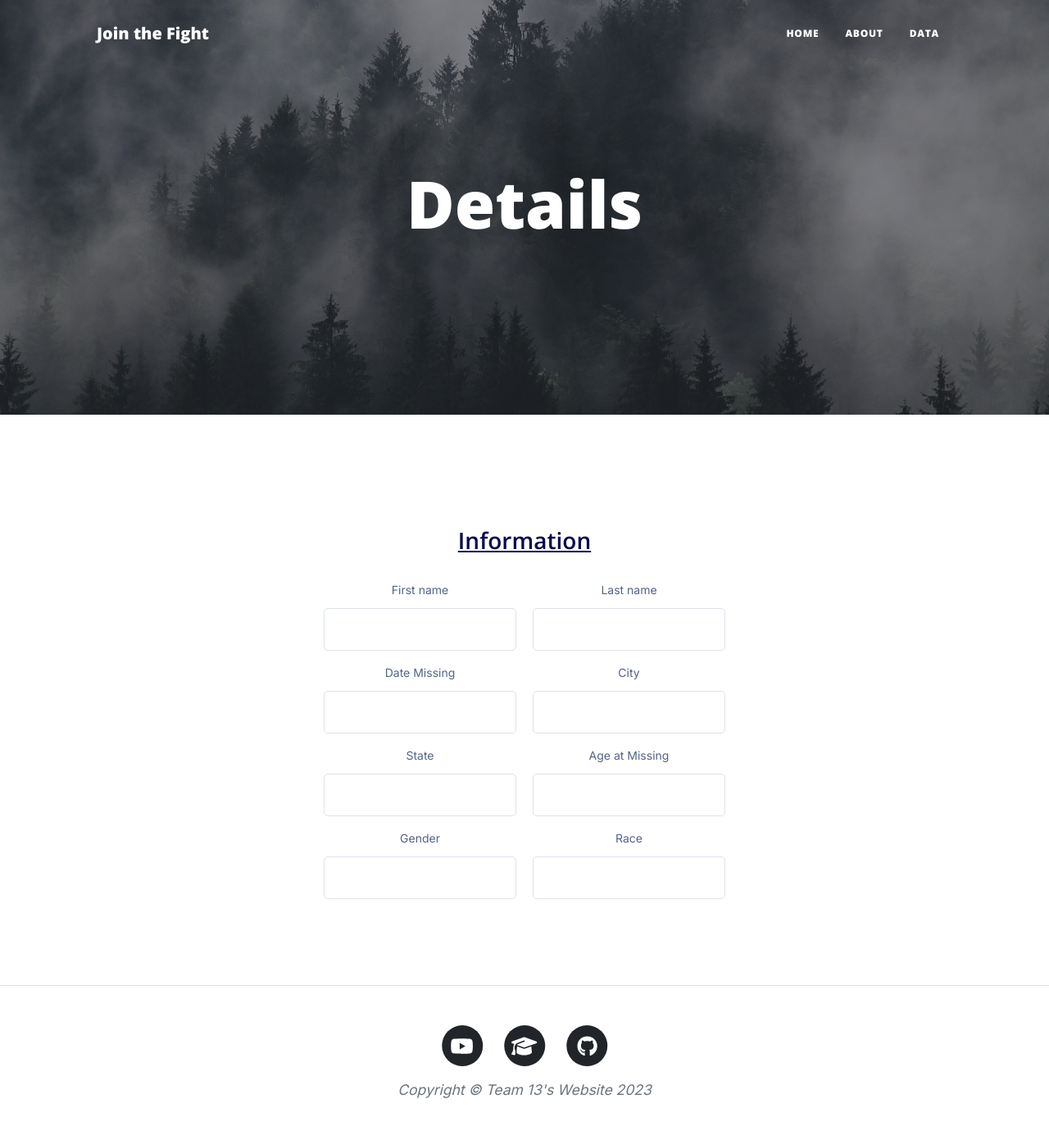
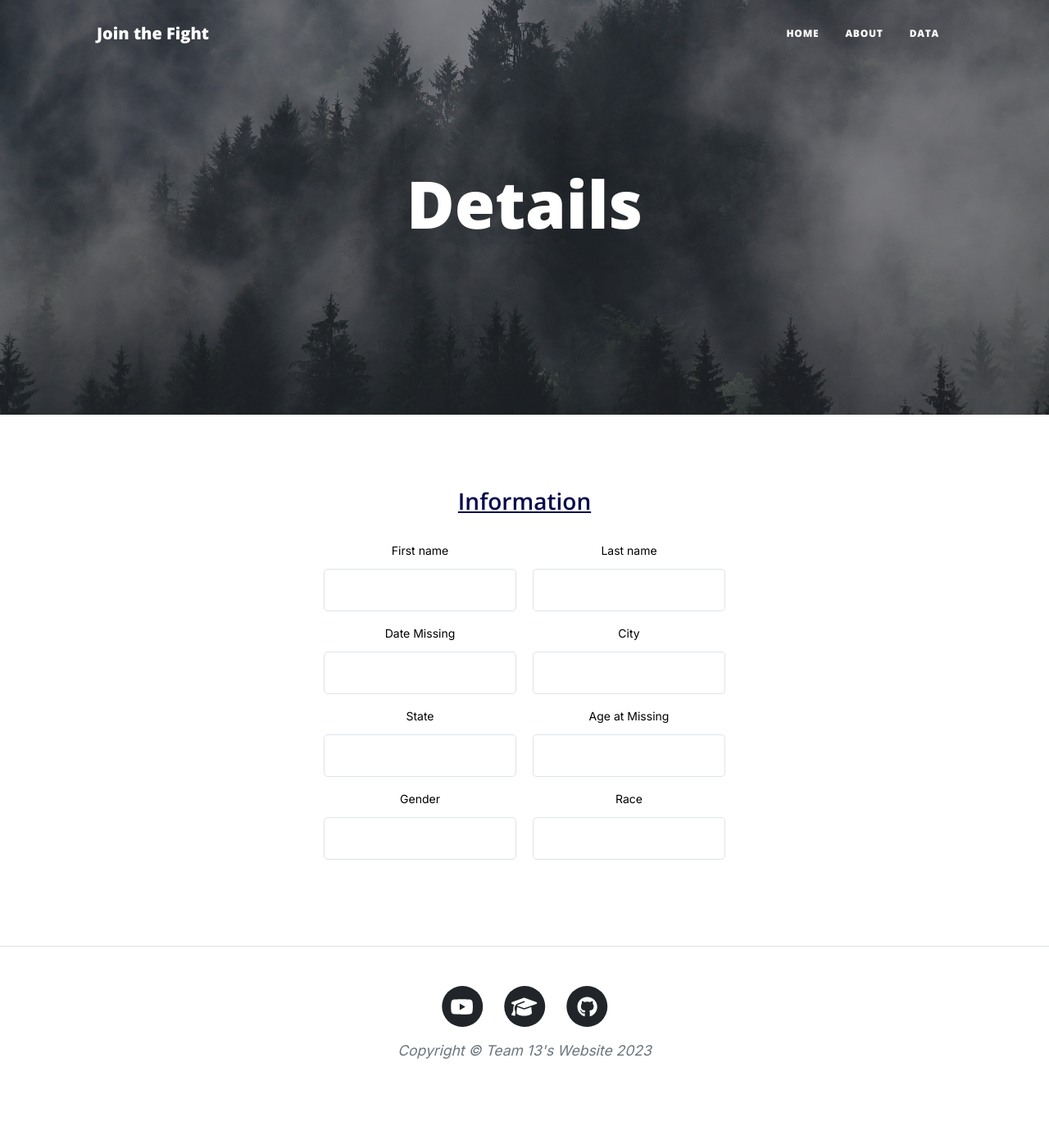
Before and after one commit to parkerwatts21/Team13MissingPersons, a Django app: template templates/personpages/detailPage.html in a window 1280 px wide. Shown: the whole page at 82% size. After the commit the page ends 1292 px from the top, so only its background shows below. Run offline with Django 3.2, Linux system fonts and the light colour scheme; the template is opened without the code that fills it, so the values that code supplies are empty; some libraries are stand-ins or nearby versions.

Commit message:
Updated Pages Spacing

```diff
--- a/templates/personpages/detailPage.html
+++ b/templates/personpages/detailPage.html
@@ -18,7 +18,7 @@ will take you to this page that displays that persons details in a form-->
     </div>
 </header>
 <!-- Main Content-->
-<div class="formbold-main-wrapper" style="text-align: center; padding-bottom: 50px;">
+<div class="formbold-main-wrapper" style="text-align: center; padding-bottom: 50px; padding-top: 0px;">
     <!-- Author: FormBold Team -->
     <!-- Learn More: https://formbold.com -->
     <div class="formbold-form-wrapper">
@@ -29,14 +29,14 @@ will take you to this page that displays that persons details in a form-->
           <p>
           </p>
         </div>
-        <div class="formbold-input-flex">
+        <div class="formbold-input-flex" >
           <div>
             <!-- Make sure to label each input -->
-            <label for="firstname" class="formbold-form-label">
+            <label for="firstname" class="formbold-form-label" style="color: black;">
               First name
             </label>
             <!-- Add an input box with the proper value -->
-            <input
+            <input style="color: black;"
               type="text"
               value="{{data.first_name}}"
               class="formbold-form-input"
@@ -44,9 +44,9 @@ will take you to this page that displays that persons details in a form-->
           </div>
           <div>
             <!-- Make sure to label each input -->
-            <label for="lastname" class="formbold-form-label"> Last name </label>
+            <label for="lastname" class="formbold-form-label" style="color: black;"> Last name </label>
             <!-- Add an input box with the proper value -->
-            <input
+            <input style="color: black;"
               type="text"
              value="{{data.last_name}}"
               class="formbold-form-input"
@@ -57,9 +57,9 @@ will take you to this page that displays that persons details in a form-->
         <div class="formbold-input-flex">
           <div>
             <!-- Make sure to label each input -->
-            <label for="datemissing" class="formbold-form-label"> Date Missing </label>
+            <label for="datemissing" class="formbold-form-label" style="color: black;"> Date Missing </label>
             <!-- Add an input box with the proper value -->
-            <input
+            <input style="color: black;"
               type="text"
               value="{{data.date_missing}}"
               class="formbold-form-input"
@@ -67,9 +67,9 @@ will take you to this page that displays that persons details in a form-->
           </div>
           <div>
             <!-- Make sure to label each input-->
-            <label for="phone" class="formbold-form-label">City</label>
+            <label for="phone" class="formbold-form-label" style="color: black;">City</label>
             <!-- Add an input box with the proper value -->
-            <input
+            <input style="color: black;"
               type="text"
               value="{{data.city}}"
               class="formbold-form-input"
@@ -80,9 +80,9 @@ will take you to this page that displays that persons details in a form-->
         <div class="formbold-input-flex">
           <div>
             <!-- Make sure to label each input -->
-            <label for="state" class="formbold-form-label"> State </label>
+            <label for="state" class="formbold-form-label" style="color: black;"> State </label>
             <!-- Add an input box with the proper value -->
-            <input
+            <input style="color: black;"
               type="text"
               value="{{data.state}}"
               class="formbold-form-input"
@@ -90,9 +90,9 @@ will take you to this page that displays that persons details in a form-->
           </div>
           <div>
             <!-- Make sure to label each input-->
-            <label for="country" class="formbold-form-label"> Age at Missing </label>
+            <label for="country" class="formbold-form-label" style="color: black;"> Age at Missing </label>
             <!-- Add an input box with the proper value -->
-            <input
+            <input style="color: black;"
               type="text"
               value="{{data.age_at_missing}}"
               class="formbold-form-input"
@@ -102,9 +102,9 @@ will take you to this page that displays that persons details in a form-->
         <div class="formbold-input-flex">
           <div>
             <!-- Make sure to label each input -->
-            <label for="post" class="formbold-form-label"> Gender</label>
+            <label for="post" class="formbold-form-label" style="color: black;"> Gender</label>
             <!-- Add an input box with the proper value -->
-            <input
+            <input style="color: black;"
               type="text"
               value="{{data.gender}}"
               class="formbold-form-input"
@@ -112,9 +112,9 @@ will take you to this page that displays that persons details in a form-->
           </div>
           <div>
             <!-- Make sure to label each input -->
-            <label for="area" class="formbold-form-label"> Race</label>
+            <label for="area" class="formbold-form-label" style="color: black;"> Race</label>
             <!-- Add an input box with the proper value -->
-            <input
+            <input style="color: black;"
               type="text"
               value="{{data.race}}"
               class="formbold-form-input"
--- a/templates/personpages/index.html
+++ b/templates/personpages/index.html
@@ -18,7 +18,7 @@
 </header>
 <!-- Main Content: This explains human trafficking and the gives important deatils on what we can do to educate ourselves and combat it. -->
 <!-- About-->
-<section style="padding-bottom: 0px; padding-top: 0px;"class="text-center" id="about">
+<section class="text-center" id="about" style= "padding-top: 45px;">
     <div class="container px-4 px-lg-5">
         <div class="row gx-4 gx-lg-5 justify-content-center">
             <div class="col-lg-8">
@@ -31,7 +31,7 @@
     </div>
 </section>
 <!-- Projects-->
-<section class="projects-section" id="projects">
+<section class="projects-section" id="projects" style="padding-bottom: 75px; padding-top: 100px">
     <div class="container px-4 px-lg-5">
         <!-- Featured Project Row-->
         <div class="row gx-0 mb-4 mb-lg-5 align-items-center">
```
Also changed, not shown: 2 other files.
